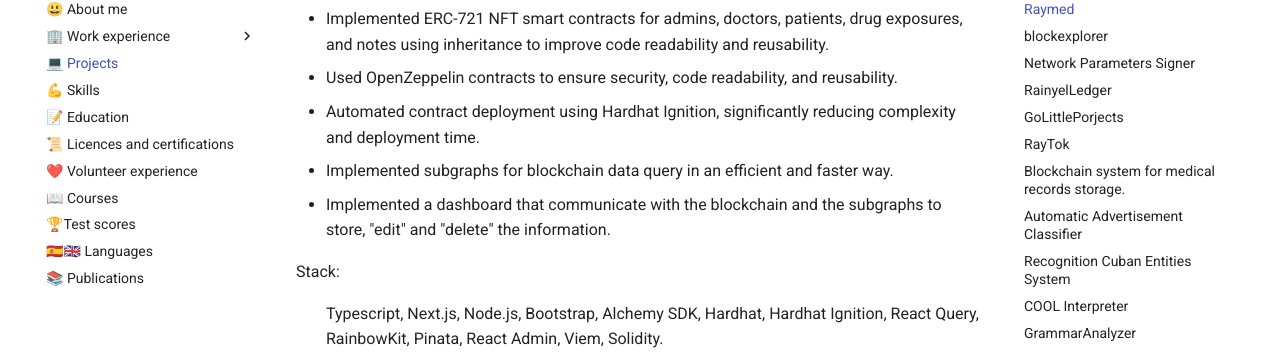
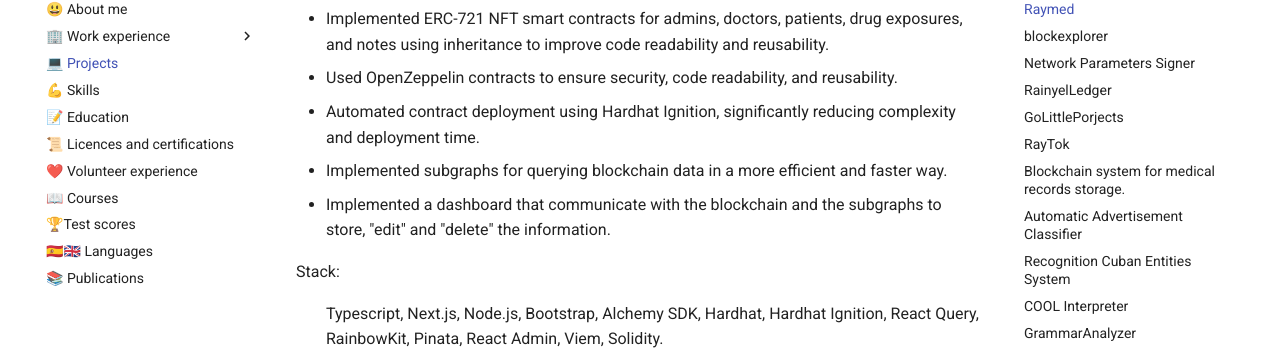
Before and after one commit to rayniel95/rayniel95.github.io, an MkDocs documentation site: the page built from docs/projects/projects.md, in a window 1280 px wide and 900 px high, scrolled down 327 px. Shown: the part 99-451 px from the top of the window. Built offline with MkDocs 1.6.1 and Material for MkDocs 9.7.7, drawn with Linux system fonts in a browser that asks for light colours.

Commit message:
docs(projects): improve wording in project description

```diff
--- a/docs/projects/projects.md
+++ b/docs/projects/projects.md
@@ -9,7 +9,7 @@ This project is a clinical history admin dashboard. Through the dashboard, it is
 - Implemented ERC-721 NFT smart contracts for admins, doctors, patients, drug exposures, and notes using inheritance to improve code readability and reusability.
 - Used OpenZeppelin contracts to ensure security, code readability, and reusability.
 - Automated contract deployment using Hardhat Ignition, significantly reducing complexity and deployment time.
-- Implemented subgraphs for blockchain data query in an efficient and faster way.
+- Implemented subgraphs for querying blockchain data in a more efficient and faster way.
 - Implemented a dashboard that communicate with the blockchain and the subgraphs to store, "edit" and "delete" the information.
 
 Stack:
```
